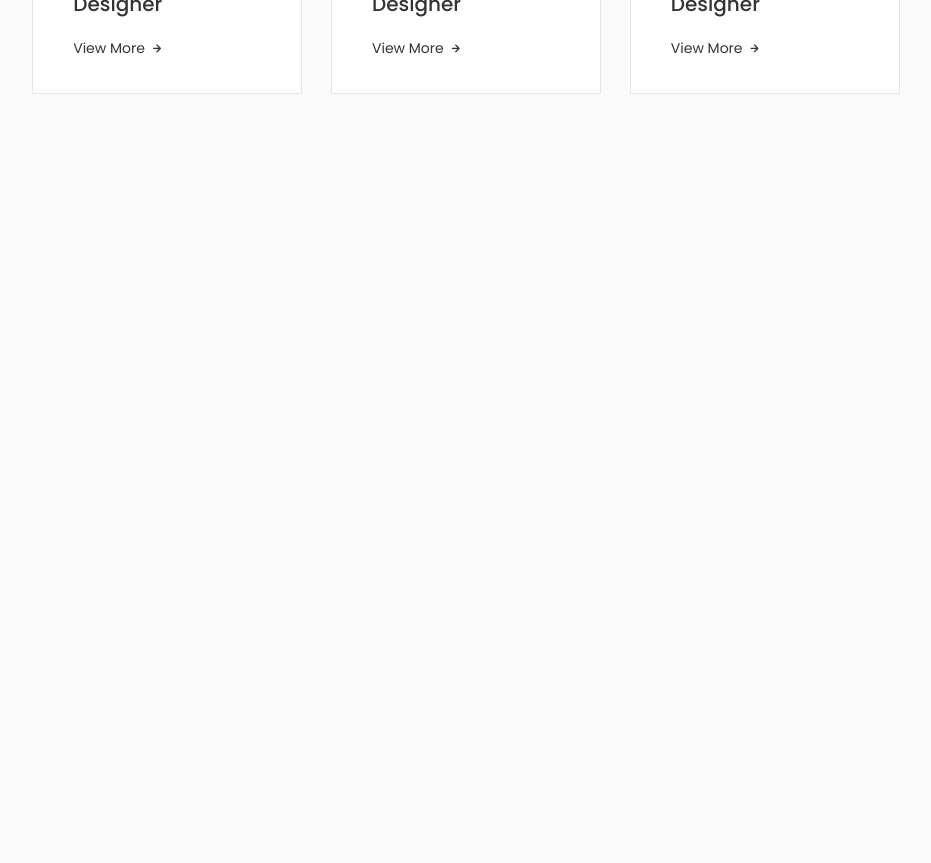
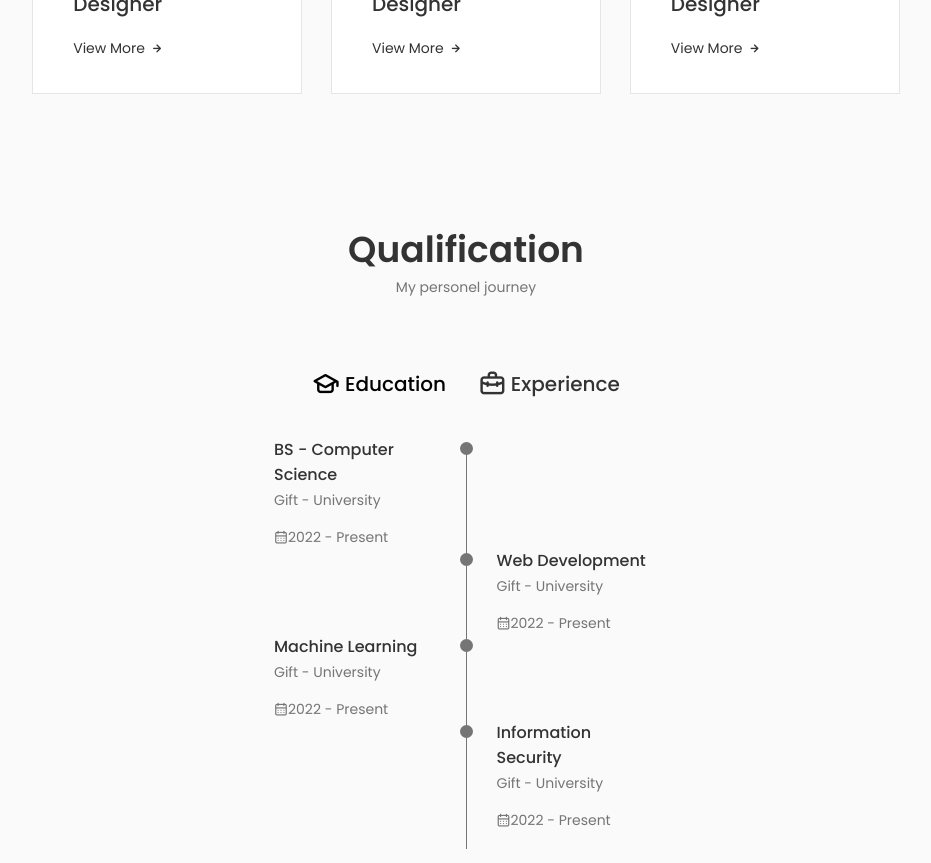
Before and after one commit to BADARRASHEED/Portfolio, a React (Create React App) app: page / in a window 1280 px wide. Shown: the part 1600-2463 px from the top of the page, without its empty margins (174-1105 px from the left). Before the commit the page ends 1726 px from the top, so only its background shows below. Built offline with nearby package versions, Linux system fonts and the light colour scheme.

Commit message:
Qualifications Completed

```diff
--- a/src/App.js
+++ b/src/App.js
@@ -5,6 +5,7 @@
 import About from "./components/about/About";
 import Skills from "./components/skills/Skills";
 import Services from "./components/services/Services";
+import Qualification from "./components/qualification/Qualification";
 
 const App = () => {
   return (
@@ -15,6 +16,7 @@
         <About />
         <Skills />
         <Services />
+        <Qualification />
       </main>
     </>
   );
--- /dev/null
+++ b/src/components/qualification/Qualification.jsx
@@ -0,0 +1,220 @@
+import React, { useState } from "react";
+import "./qualification.css";
+
+const Qualification = () => {
+  const [toggleState, setToggleState] = useState(1);
+
+  const toggleTab = (index) => {
+    setToggleState(index);
+  };
+  return (
+    <section className="qualification section">
+      <h2 className="section_title">Qualification</h2>
+      <span className="section_subtitle">My personel journey</span>
+
+      <div className="qualification_container container">
+        <div className="qualification_tabs">
+          <div
+            className={
+              toggleState === 1
+                ? "qualification_button button--flex qualification_active"
+                : "qualification_button button--flex"
+            }
+            onClick={() => toggleTab(1)}
+          >
+            <i className="uil uil-graduation-cap qualification_icon"></i>
+            Education
+          </div>
+
+          <div
+            className={
+              toggleState === 2
+                ? "qualification_button button--flex qualification_active"
+                : "qualification_button button--flex"
+            }
+            onClick={() => toggleTab(2)}
+          >
+            <i className="uil uil-briefcase-alt qualification_icon"></i>
+            Experience
+          </div>
+        </div>
+
+        <div className="qualification_sections">
+          <div
+            className={
+              toggleState === 1
+                ? "qualification_content qualification_content_active"
+                : "qualification_content"
+            }
+          >
+            <div className="qualification_data">
+              <div>
+                <h3 className="qualification_title">BS - Computer Science</h3>
+
+                <span className="qualification_subtitle">
+                  Gift - University
+                </span>
+                <div className="qualification_calendar">
+                  <i className="uil uil-calendar-alt"></i>2022 - Present
+                </div>
+              </div>
+
+              <div>
+                <span className="qualification_rounder"></span>
+                <span className="qualification_line"></span>
+              </div>
+            </div>
+
+            <div className="qualification_data">
+              <div></div>
+
+              <div>
+                <span className="qualification_rounder"></span>
+                <span className="qualification_line"></span>
+              </div>
+
+              <div>
+                <h3 className="qualification_title">Web Development</h3>
+
+                <span className="qualification_subtitle">
+                  Gift - University
+                </span>
+                <div className="qualification_calendar">
+                  <i className="uil uil-calendar-alt"></i>2022 - Present
+                </div>
+              </div>
+            </div>
+
+            <div className="qualification_data">
+              <div>
+                <h3 className="qualification_title">Machine Learning</h3>
+
+                <span className="qualification_subtitle">
+                  Gift - University
+                </span>
+                <div className="qualification_calendar">
+                  <i className="uil uil-calendar-alt"></i>2022 - Present
+                </div>
+              </div>
+
+              <div>
+                <span className="qualification_rounder"></span>
+                <span className="qualification_line"></span>
+              </div>
+            </div>
+
+            <div className="qualification_data">
+              <div></div>
+
+              <div>
+                <span className="qualification_rounder"></span>
+                <span className="qualification_line"></span>
+              </div>
+
+              <div>
+                <h3 className="qualification_title">Information Security</h3>
+
+                <span className="qualification_subtitle">
+                  Gift - University
+                </span>
+                <div className="qualification_calendar">
+                  <i className="uil uil-calendar-alt"></i>2022 - Present
+                </div>
+              </div>
+            </div>
+          </div>
+
+          <div
+            className={
+              toggleState === 2
+                ? "qualification_content qualification_content_active"
+                : "qualification_content"
+            }
+          >
+            <div className="qualification_data">
+              <div>
+                <h3 className="qualification_title">Web Developer</h3>
+
+                <span className="qualification_subtitle">
+                  Miracle - Pakistan
+                </span>
+                <div className="qualification_calendar">
+                  <i className="uil uil-calendar-alt"></i>2017 - Present
+                </div>
+              </div>
+
+              <div>
+                <span className="qualification_rounder"></span>
+                <span className="qualification_line"></span>
+              </div>
+            </div>
+
+            <div className="qualification_data">
+              <div></div>
+
+              <div>
+                <span className="qualification_rounder"></span>
+                <span className="qualification_line"></span>
+              </div>
+
+              <div>
+                <h3 className="qualification_title">
+                  Chief Cyber Security Analyst
+                </h3>
+
+                <span className="qualification_subtitle">
+                  Miracle - Pakistan
+                </span>
+                <div className="qualification_calendar">
+                  <i className="uil uil-calendar-alt"></i>2017 - Present
+                </div>
+              </div>
+            </div>
+
+            <div className="qualification_data">
+              <div>
+                <h3 className="qualification_title">
+                  Machine Learning Engineer
+                </h3>
+
+                <span className="qualification_subtitle">
+                  Miracle - Pakistan
+                </span>
+                <div className="qualification_calendar">
+                  <i className="uil uil-calendar-alt"></i>2019 - Present
+                </div>
+              </div>
+
+              <div>
+                <span className="qualification_rounder"></span>
+                <span className="qualification_line"></span>
+              </div>
+            </div>
+
+            <div className="qualification_data">
+              <div></div>
+
+              <div>
+                <span className="qualification_rounder"></span>
+                <span className="qualification_line"></span>
+              </div>
+
+              <div>
+                <h3 className="qualification_title">DevOps Engineer</h3>
+
+                <span className="qualification_subtitle">
+                  Miracle - Pakistan
+                </span>
+                <div className="qualification_calendar">
+                  <i className="uil uil-calendar-alt"></i>2023 - Present
+                </div>
+              </div>
+            </div>
+          </div>
+        </div>
+      </div>
+    </section>
+  );
+};
+
+export default Qualification;
--- /dev/null
+++ b/src/components/qualification/qualification.css
@@ -0,0 +1,115 @@
+.qualification_container {
+  max-width: 768px;
+}
+
+.qualification_tabs {
+  display: flex;
+  justify-content: center;
+  margin-bottom: var(--mb-2);
+}
+
+.qualification_button {
+  font-size: var(--h3-font-size);
+  font-weight: var(--font-medium);
+  color: var(--title-color);
+  margin: 0 var(--mb-1);
+  cursor: pointer;
+}
+
+.qualification_button:hover {
+  color: var(--title-color-dark);
+}
+
+.qualification_icon {
+  font-size: 1.8rem;
+  margin-right: var(--mb-0-25);
+}
+
+.qualification_active {
+  color: var(--title-color-dark);
+}
+
+.qualification_sections {
+  display: grid;
+  grid-template-columns: 0.5fr;
+  justify-content: center;
+}
+
+.qualification_content {
+  display: none;
+}
+
+.qualification_content_active {
+  display: block;
+}
+
+.qualification_data {
+  display: grid;
+  grid-template-columns: 1fr max-content 1fr;
+  column-gap: 1.5rem;
+}
+
+.qualification_title {
+  font-size: var(--normal-font-size);
+  font-weight: var(--font-medium);
+}
+
+.qualification_subtitle {
+  display: inline-block;
+  font-size: var(--small-font-size);
+  margin-bottom: var(--mb-1);
+}
+
+.qualification_calendar {
+  font-size: var(--small-font-size);
+}
+
+.qualification_rounder {
+  display: inline-block;
+  width: 13px;
+  height: 13px;
+  background-color: var(--text-color);
+  border-radius: 50%;
+}
+
+.qualification_line {
+  display: block;
+  width: 1px;
+  height: 100%;
+  background-color: var(--text-color);
+  transform: translate(6px, -7px);
+}
+
+/*=============== BREAKPOINTS ===============*/
+/* For large devices */
+@media screen and (max-width: 992px) {
+  .qualification_container {
+    margin-left: auto;
+    margin-right: auto;
+  }
+}
+
+/* For medium devices */
+@media screen and (max-width: 768px) {
+  .qualification_container {
+    margin-left: var(--mb-1-5);
+    margin-right: var(--mb-1-5);
+  }
+}
+
+@media screen and (max-width: 576px) {
+  .qualification_sections {
+    grid-template-columns: initial;
+  }
+
+  .qualification_button {
+    margin: 0 var(--mb-0-75);
+  }
+}
+
+/* For small devices */
+@media screen and (max-width: 350px) {
+  .qualification_data {
+    gap: 0.5rem;
+  }
+}
```
